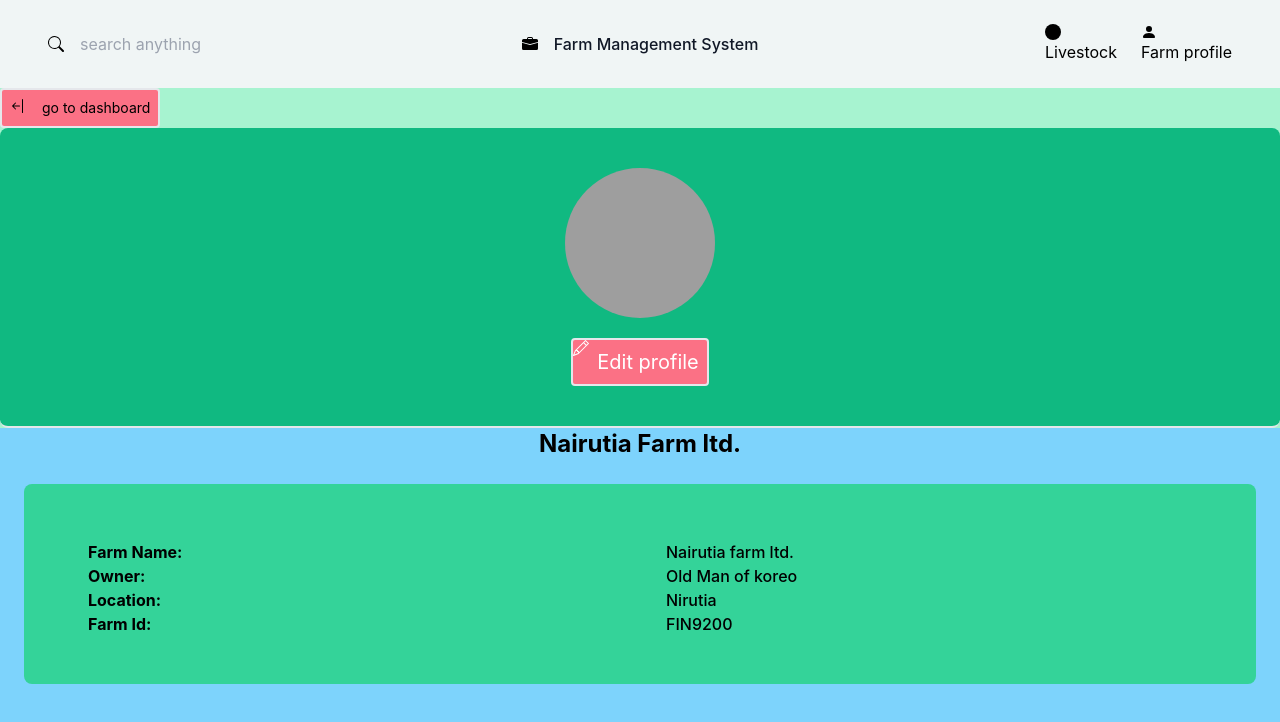
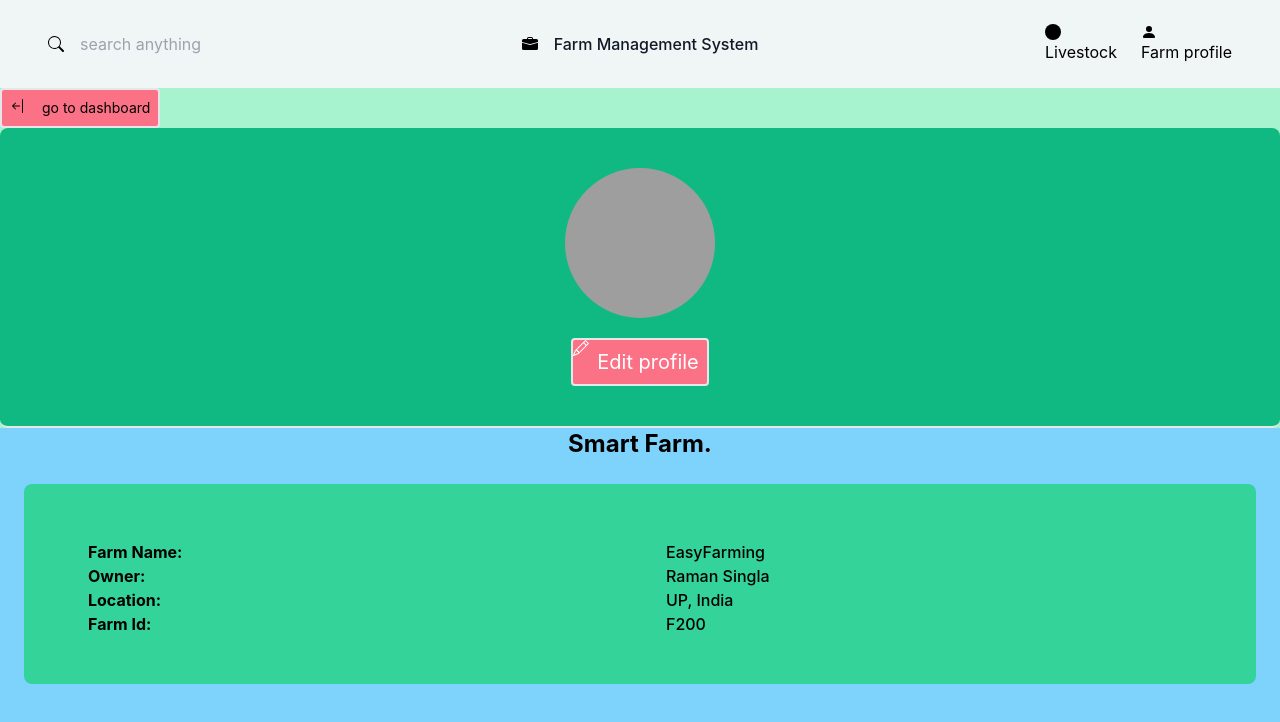
Before and after one commit to InfiniteCoder100/Smart_Farm_management_system, a React (Create React App) app: page /farmprofile in a window 1280 px wide. Shown: the top 722 px of the page. Built offline with nearby package versions, Linux system fonts and the light colour scheme; grey boxes are pictures that could not be loaded.

Commit message:
Update FarmProfile.jsx

```diff
--- a/src/sub components/FarmProfile.jsx
+++ b/src/sub components/FarmProfile.jsx
@@ -27,7 +27,7 @@ const FarmProfile = () => {
                 </div>
             </div>
             <div className='bg-sky-300 w-full text-center h-full '>
-              <h1 className='font-bold md:text-2xl'>Nairutia Farm ltd.</h1>
+              <h1 className='font-bold md:text-2xl'>Smart Farm.</h1>
               <div className='bg-emerald-400 grid grid-cols-2 rounded-lg gap-5 flex
               m-6 p-6 justify-center items-center md:p-12 m-12'>
                 <span className='text-left ml-4 mt-2 font-bold'>
@@ -37,10 +37,10 @@ const FarmProfile = () => {
                   <h2>Farm Id:</h2>
                 </span>
                 <span className='text-left ml-4 mt-2 font-medium'>
-                  <h2>Nairutia farm ltd.</h2>
-                  <h2>Old Man of koreo</h2>
-                  <h2>Nirutia</h2>
-                  <h2>FIN9200</h2>
+                  <h2>EasyFarming</h2>
+                  <h2>Raman Singla</h2>
+                  <h2>UP, India</h2>
+                  <h2>F200</h2>
                 </span>
 
               </div>
```
